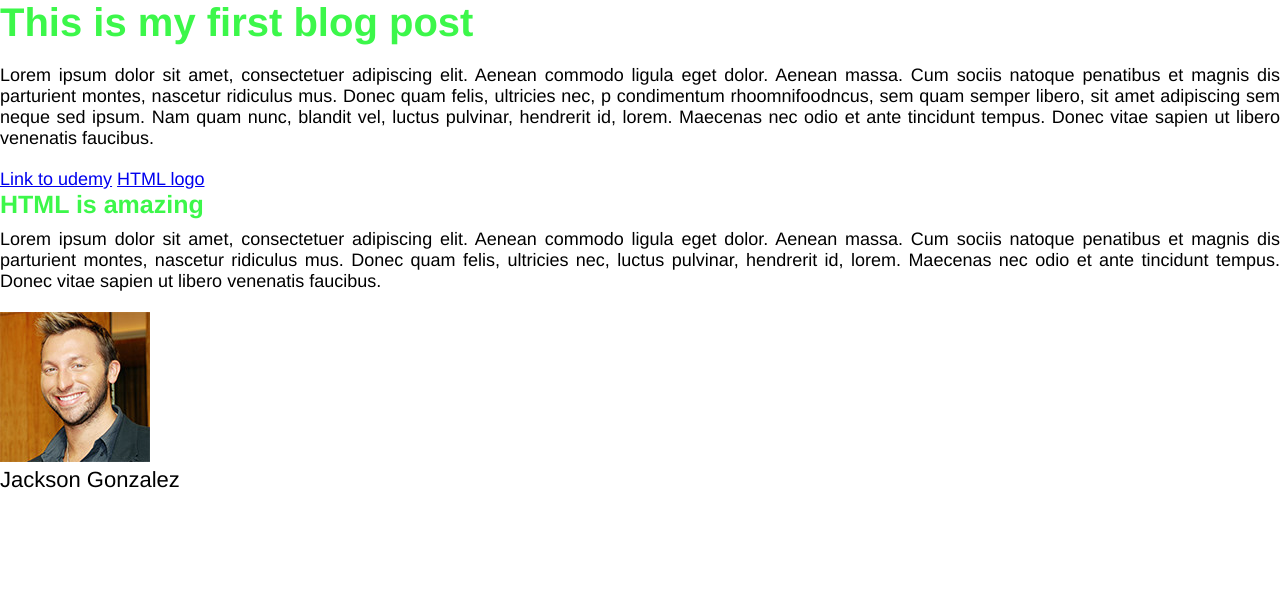
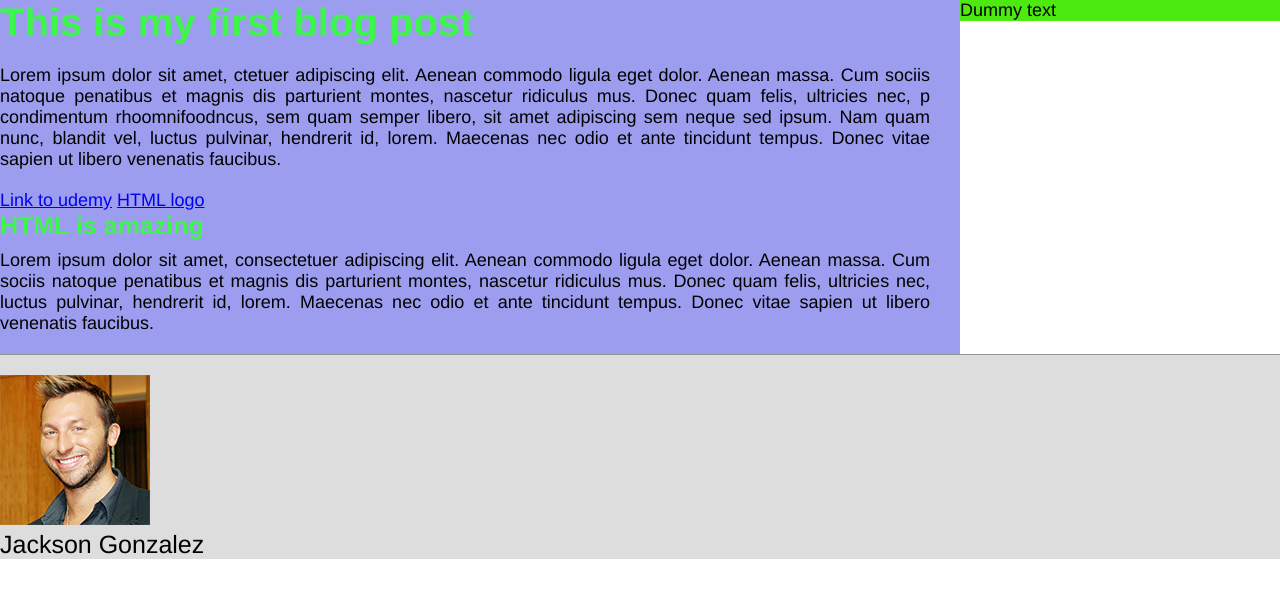
Before and after one commit to bramic/web-dev, a plain HTML site: page index.html in a window 1280 px wide. Drawn offline with Linux system fonts and the light colour scheme.

Commit message:
Add files via upload

```diff
--- a/index.html
+++ b/index.html
@@ -7,10 +7,12 @@
     </head>
 
     <body>
+            <div class="container">
+                <div class="blog-post">
 
-                <h1>This is my first blog post</h1>
+        <h1>This is my first blog post</h1>
                 <p class="main-text">
-                    Lorem ipsum dolor sit amet, consectetuer adipiscing elit. Aenean commodo ligula eget dolor. Aenean massa. Cum sociis natoque penatibus et magnis dis parturient montes, nascetur ridiculus mus. Donec quam felis, ultricies nec, p condimentum rhoomnifoodncus, sem quam semper libero, sit amet adipiscing sem neque sed ipsum. Nam quam nunc, blandit vel, luctus pulvinar, hendrerit id, lorem. Maecenas nec odio et ante tincidunt tempus. Donec vitae sapien ut libero venenatis faucibus.
+                    Lorem ipsum dolor sit amet, ctetuer adipiscing elit. Aenean commodo ligula eget dolor. Aenean massa. Cum sociis natoque penatibus et magnis dis parturient montes, nascetur ridiculus mus. Donec quam felis, ultricies nec, p condimentum rhoomnifoodncus, sem quam semper libero, sit amet adipiscing sem neque sed ipsum. Nam quam nunc, blandit vel, luctus pulvinar, hendrerit id, lorem. Maecenas nec odio et ante tincidunt tempus. Donec vitae sapien ut libero venenatis faucibus.
                 </p>
 
                 <a href="http://www.udemy.com" target="_blank">Link to udemy</a>
@@ -21,9 +23,22 @@
                     Lorem ipsum dolor sit amet, consectetuer adipiscing elit. Aenean commodo ligula eget dolor. Aenean massa. Cum sociis natoque penatibus et magnis dis parturient montes, nascetur ridiculus mus. Donec quam felis, ultricies nec,  luctus pulvinar, hendrerit id, lorem. Maecenas nec odio et ante tincidunt tempus. Donec vitae sapien ut libero venenatis faucibus.
                 </p>
 
+                </div>
 
-                <img src="author.jpg" alt="Author photo">
-                <p class="author-text">Jackson Gonzalez</p>
+
+                <div class ="other-posts">
+                    Dummy text
+                </div>
+
+                <div class="clearfix"></div>
+
+                <div class="author-box">
+                    <img src="author.jpg" alt="Author photo">
+                    <p class="author-text">Jackson Gonzalez</p>
+                </div>
+
+
+        </div>
 
 
 
--- a/style.css
+++ b/style.css
@@ -2,6 +2,12 @@
     margin: 0;
     padding: 0;
     box-sizing: border-box;
+}
+
+.clearfix:after{
+    content: "";
+    display: table;
+    clear: both;
 }
 
 
@@ -34,5 +40,37 @@ h2 {
 }
 
 .author-text{
-    font-size: 22px;
+    font-size: 25px;
+}‚
+
+
+
+.container {
+    width: 600px;
+    padding-top: 20px;
+    margin-right: auto;
+    margin-left: auto;
+
 }
+
+
+.blog-post {
+    background-color: #9d9df0;
+    width: 75%;
+    float: left;
+    padding-right: 30px;
+
+}
+
+.other-posts {
+    background-color: #4cea0e;
+    width: 25%;
+    float: left;
+
+}
+
+.author-box {
+    background: #ddd;
+    border-top: 1px solid #959595;
+    padding-top: 20px;
+}
```
